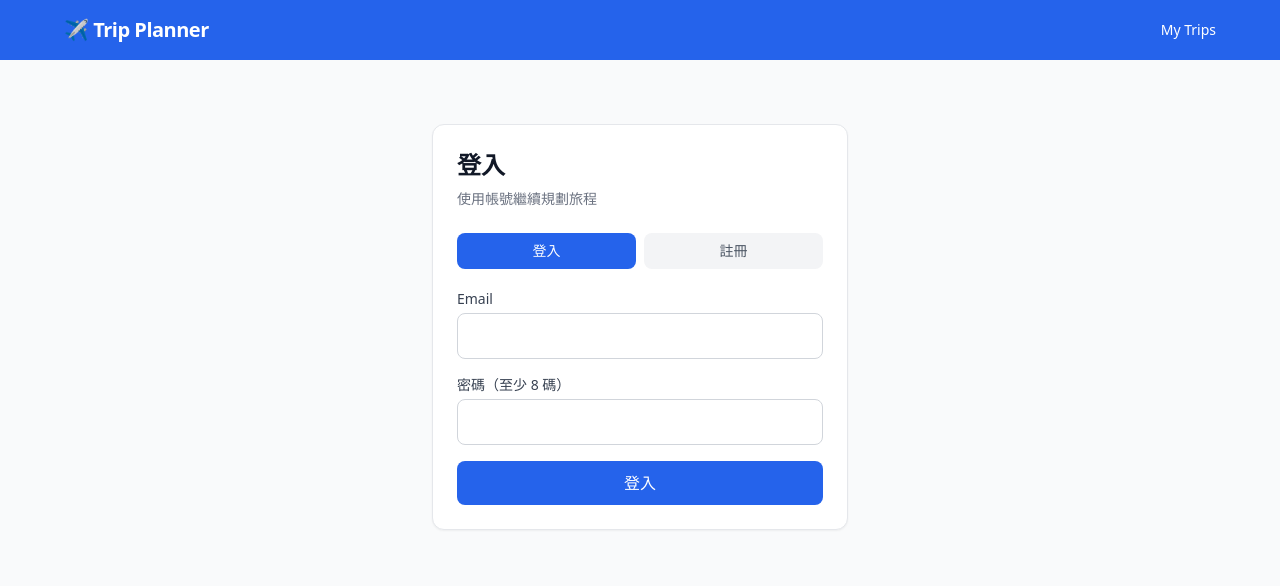
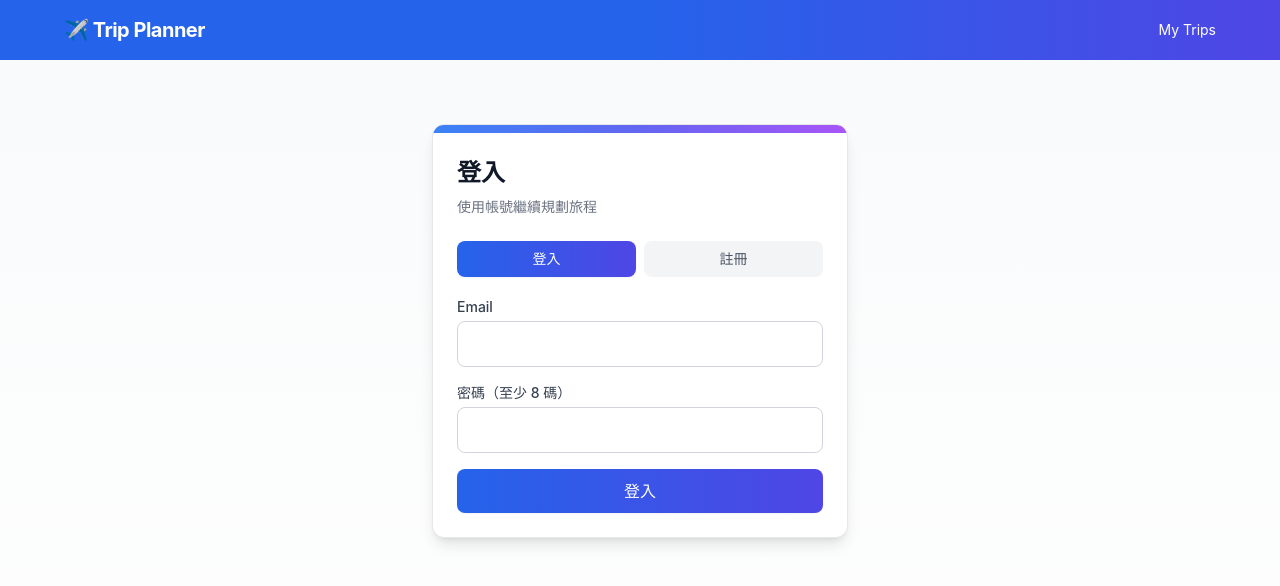
Before and after one commit to nationalteam/trip-planner, a Next.js app: page /auth in a window 1280 px wide. Shown: the top 586 px of the page. Built offline with nearby package versions, Linux system fonts and the light colour scheme; no server answers.

Commit message:
feat(ui): beautify web pages with gradient accents, modern font stack, and polished components
Agent-Logs-Url: https://github.com/nationalteam/trip-planner/sessions/e9f94f0a-ef50-433d-aa03-a760dcc2025d

Co-authored-by: narumiruna <4680567+narumiruna@users.noreply.github.com>

```diff
--- a/src/app/auth/page.tsx
+++ b/src/app/auth/page.tsx
@@ -40,7 +40,9 @@ export default function AuthPage() {
 
   return (
     <div className="max-w-md mx-auto py-16 px-4">
-      <div className="bg-white border border-gray-200 rounded-xl shadow-sm p-6">
+      <div className="bg-white border border-gray-200 rounded-xl shadow-lg overflow-hidden">
+        <div className="h-2 bg-gradient-to-r from-blue-500 via-indigo-500 to-purple-500"></div>
+        <div className="p-6">
         <h1 className="text-2xl font-bold text-gray-900 mb-2">{mode === 'login' ? '登入' : '註冊'}</h1>
         <p className="text-sm text-gray-500 mb-6">{mode === 'login' ? '使用帳號繼續規劃旅程' : '建立新帳號開始使用'}</p>
 
@@ -48,14 +50,14 @@ export default function AuthPage() {
           <button
             type="button"
             onClick={() => setMode('login')}
-            className={`flex-1 py-2 rounded-lg text-sm font-medium ${mode === 'login' ? 'bg-blue-600 text-white' : 'bg-gray-100 text-gray-600'}`}
+            className={`flex-1 py-2 rounded-lg text-sm font-medium transition-all ${mode === 'login' ? 'bg-gradient-to-r from-blue-600 to-indigo-600 text-white shadow-sm' : 'bg-gray-100 text-gray-600 hover:bg-gray-200'}`}
           >
             登入
           </button>
           <button
             type="button"
             onClick={() => setMode('register')}
-            className={`flex-1 py-2 rounded-lg text-sm font-medium ${mode === 'register' ? 'bg-blue-600 text-white' : 'bg-gray-100 text-gray-600'}`}
+            className={`flex-1 py-2 rounded-lg text-sm font-medium transition-all ${mode === 'register' ? 'bg-gradient-to-r from-blue-600 to-indigo-600 text-white shadow-sm' : 'bg-gray-100 text-gray-600 hover:bg-gray-200'}`}
           >
             註冊
           </button>
@@ -70,7 +72,7 @@ export default function AuthPage() {
                 required
                 value={name}
                 onChange={(e) => setName(e.target.value)}
-                className="w-full border border-gray-300 rounded-lg px-3 py-2.5 text-gray-900"
+                className="w-full border border-gray-300 rounded-lg px-3 py-2.5 text-gray-900 focus:outline-none focus:ring-2 focus:ring-blue-500 focus:border-transparent transition-shadow"
               />
             </div>
           )}
@@ -81,7 +83,7 @@ export default function AuthPage() {
               required
               value={email}
               onChange={(e) => setEmail(e.target.value)}
-              className="w-full border border-gray-300 rounded-lg px-3 py-2.5 text-gray-900"
+              className="w-full border border-gray-300 rounded-lg px-3 py-2.5 text-gray-900 focus:outline-none focus:ring-2 focus:ring-blue-500 focus:border-transparent transition-shadow"
             />
           </div>
           <div>
@@ -92,7 +94,7 @@ export default function AuthPage() {
               minLength={8}
               value={password}
               onChange={(e) => setPassword(e.target.value)}
-              className="w-full border border-gray-300 rounded-lg px-3 py-2.5 text-gray-900"
+              className="w-full border border-gray-300 rounded-lg px-3 py-2.5 text-gray-900 focus:outline-none focus:ring-2 focus:ring-blue-500 focus:border-transparent transition-shadow"
             />
           </div>
 
@@ -101,11 +103,12 @@ export default function AuthPage() {
           <button
             type="submit"
             disabled={submitting}
-            className="w-full bg-blue-600 text-white py-2.5 rounded-lg font-medium hover:bg-blue-700 disabled:opacity-60"
+            className="w-full bg-gradient-to-r from-blue-600 to-indigo-600 text-white py-2.5 rounded-lg font-medium hover:from-blue-700 hover:to-indigo-700 disabled:opacity-60 transition-all shadow-sm"
           >
             {submitting ? '處理中...' : mode === 'login' ? '登入' : '註冊'}
           </button>
         </form>
+        </div>
       </div>
     </div>
   );
--- a/src/app/globals.css
+++ b/src/app/globals.css
@@ -8,17 +8,9 @@
   --foreground: #171717;
 }
 
-@media (prefers-color-scheme: dark) {
-  :root {
-    --background: #0a0a0a;
-    --foreground: #ededed;
-  }
-}
-
 body {
   color: var(--foreground);
   background: var(--background);
-  font-family: Arial, Helvetica, sans-serif;
 }
 
 @layer utilities {
@@ -26,3 +18,16 @@ body {
     text-wrap: balance;
   }
 }
+
+@layer components {
+  @keyframes shimmer {
+    0% { background-position: -200% 0; }
+    100% { background-position: 200% 0; }
+  }
+
+  .spinner-gradient {
+    border: 3px solid #e5e7eb;
+    border-top-color: #2563eb;
+    border-right-color: #7c3aed;
+  }
+}
--- a/src/app/layout.tsx
+++ b/src/app/layout.tsx
@@ -16,7 +16,7 @@ export default function RootLayout({
   return (
     <html lang="en">
       <body className="font-sans antialiased">
-        <nav className="bg-blue-600 text-white px-6 py-4 shadow-md">
+        <nav className="bg-gradient-to-r from-blue-600 via-blue-600 to-indigo-600 text-white px-6 py-4 shadow-lg">
           <div className="max-w-6xl mx-auto flex items-center justify-between">
             <Link href="/" className="text-xl font-bold tracking-tight hover:text-blue-100 transition-colors">
               ✈️ Trip Planner
@@ -27,7 +27,7 @@ export default function RootLayout({
             <AuthNav />
           </div>
         </nav>
-        <main className="min-h-screen bg-gray-50">
+        <main className="min-h-screen bg-gradient-to-b from-gray-50 to-white">
           {children}
         </main>
       </body>
--- a/src/components/ActivityCard.tsx
+++ b/src/components/ActivityCard.tsx
@@ -37,9 +37,9 @@ const typeIcons: Record<string, string> = {
 };
 
 const statusColors: Record<string, string> = {
-  pending: 'bg-yellow-50 border-yellow-200',
-  approved: 'bg-green-50 border-green-200',
-  rejected: 'bg-red-50 border-red-200',
+  pending: 'bg-yellow-50 border-yellow-200 shadow-yellow-100/50',
+  approved: 'bg-green-50 border-green-200 shadow-green-100/50',
+  rejected: 'bg-red-50 border-red-200 shadow-red-100/50',
 };
 
 export default function ActivityCard({ activity, onApprove, onReject, onDelete, canEdit = true }: ActivityCardProps) {
@@ -48,7 +48,7 @@ export default function ActivityCard({ activity, onApprove, onReject, onDelete,
   const googleMapsUrl = `https://www.google.com/maps/search/?api=1&query=${mapsQuery}`;
 
   return (
-    <div className={`rounded-xl border p-5 transition-all ${statusColors[activity.status] || 'bg-white border-gray-200'}`}>
+    <div className={`rounded-xl border p-5 transition-all shadow-sm hover:shadow-md ${statusColors[activity.status] || 'bg-white border-gray-200'}`}>
       <div className="flex items-start justify-between mb-3">
         <div className="flex items-center gap-2">
           <span className="text-2xl">{typeIcons[activity.type] || '📌'}</span>
--- a/src/components/AuthNav.tsx
+++ b/src/components/AuthNav.tsx
@@ -42,7 +42,7 @@ export default function AuthNav() {
       <button
         type="button"
         onClick={handleLogout}
-        className="bg-blue-500 hover:bg-blue-400 text-white px-3 py-1.5 rounded-md transition-colors"
+        className="bg-white/15 hover:bg-white/25 text-white px-3 py-1.5 rounded-md transition-colors backdrop-blur-sm"
       >
         登出
       </button>
--- a/src/components/ItineraryView.tsx
+++ b/src/components/ItineraryView.tsx
@@ -255,8 +255,8 @@ export default function ItineraryView({ items, schedule, onReorder, onDeleteEmpt
   return (
     <div className="space-y-8">
       {days.map(day => (
-        <div key={day} className="bg-white rounded-xl shadow-sm border border-gray-100 overflow-hidden">
-          <div className="bg-blue-600 text-white px-6 py-3">
+        <div key={day} className="bg-white rounded-xl shadow-sm border border-gray-100 overflow-hidden hover:shadow-md transition-shadow duration-300">
+          <div className="bg-gradient-to-r from-blue-600 to-indigo-600 text-white px-6 py-3">
             <div className="flex items-center gap-2 flex-wrap">
               <h3 className="font-semibold text-lg">{buildDayHeading(day, schedule)}</h3>
               {typeof schedule?.durationDays === 'number' && schedule.durationDays > 0 && day > schedule.durationDays && (
--- a/src/components/TripCard.tsx
+++ b/src/components/TripCard.tsx
@@ -29,12 +29,14 @@ export default function TripCard({ trip }: TripCardProps) {
 
   return (
     <Link href={`/trips/${trip.id}`} className="group">
-      <div className="bg-white rounded-xl shadow-sm border border-gray-100 p-6 hover:shadow-md hover:border-blue-200 transition-all cursor-pointer">
+      <div className="bg-white rounded-xl shadow-sm border border-gray-100 overflow-hidden hover:shadow-lg hover:border-blue-200 transition-all duration-300 cursor-pointer">
+        <div className="h-1.5 bg-gradient-to-r from-blue-500 to-indigo-500"></div>
+        <div className="p-6">
           <div className="flex items-start justify-between mb-3">
             <h3 className="text-lg font-semibold text-gray-900 group-hover:text-blue-600 transition-colors">
               {trip.name}
             </h3>
-          <span className="text-2xl">✈️</span>
+            <span className="text-2xl group-hover:scale-110 transition-transform">✈️</span>
           </div>
           <div className="flex flex-wrap gap-1.5 mb-4">
             {cities.map(city => (
@@ -59,6 +61,7 @@ export default function TripCard({ trip }: TripCardProps) {
             )}
           </div>
         </div>
+      </div>
     </Link>
   );
 }
--- a/tailwind.config.ts
+++ b/tailwind.config.ts
@@ -1,4 +1,5 @@
 import type { Config } from "tailwindcss";
+import defaultTheme from "tailwindcss/defaultTheme";
 
 const config: Config = {
   content: [
@@ -8,6 +9,21 @@ const config: Config = {
   ],
   theme: {
     extend: {
+      fontFamily: {
+        sans: [
+          "Inter",
+          "system-ui",
+          "-apple-system",
+          "Segoe UI",
+          "Roboto",
+          "Helvetica Neue",
+          "Noto Sans",
+          "sans-serif",
+          ...defaultTheme.fontFamily.sans.filter(
+            (f) => !["ui-sans-serif", "system-ui"].includes(f)
+          ),
+        ],
+      },
       colors: {
         background: "var(--background)",
         foreground: "var(--foreground)",
```
Also changed, not shown: src/app/page.tsx (+9 -9 lines), src/app/trips/[id]/page.tsx (+7 -7 lines), src/app/trips/[id]/preferences/page.tsx (+5 -2 lines), 1 other file (tests, documents, lock files or other folders). Lines whose indentation alone changed are shown as unchanged.
